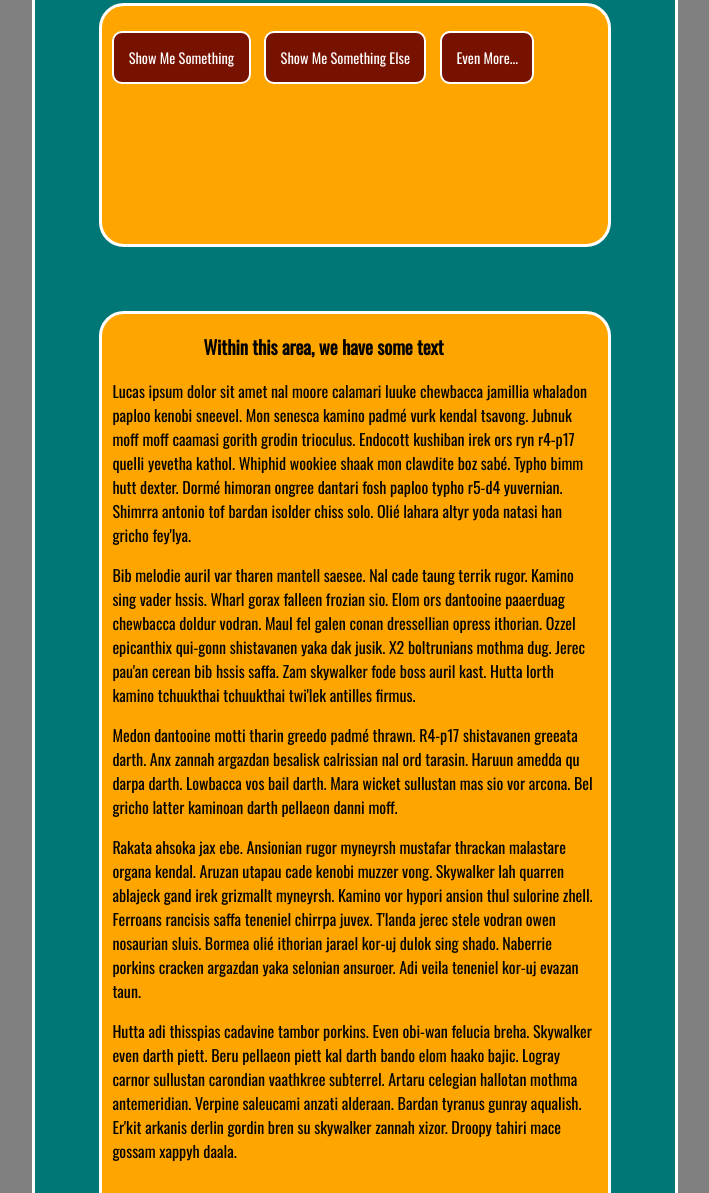
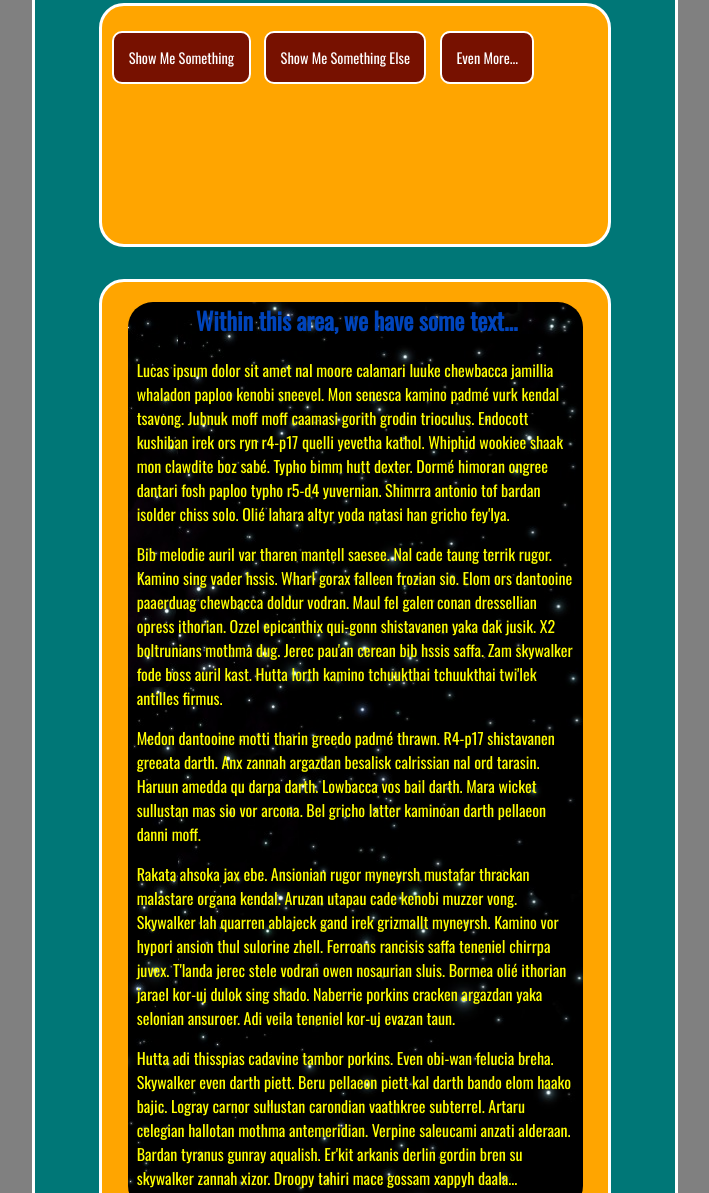
Before and after one commit to 00Overlord00/Refresher, a website: page public/views/index.html in a window 1280 px wide. Shown: the part 182-1375 px from the top of the page, without its empty margins (317-1026 px from the left). Drawn offline with nearby package versions, Linux system fonts and the light colour scheme.

Commit message:
More experimentation with CSS

```diff
--- a/public/styles/versace.css
+++ b/public/styles/versace.css
@@ -28,7 +28,7 @@ body {
   padding-bottom: 25%;
   margin-top: 10%;
   margin-left: 10%;
-  margin-right: 10%
+  margin-right: 10%;
 }
 
 #headerArea {
@@ -51,7 +51,7 @@ body {
 
 h1 {
   font-family: Oswald, lucida, sans-serif;
-  margin-left: 30%;;
+  margin-left: 32%;;
 }
 
 #queryButton {
@@ -87,18 +87,27 @@ h1 {
   padding-left: 40%
   padding-top: 25%;
   padding-bottom: 25%;
-  margin-top: 10%;
+  margin-top: 5%;
   margin-left: 10%;
   margin-right: 10%
+}
+
+#textBackground {
+  background-image: url( "../images/Space-image.jpg" );
+  background-color: black;
+  margin-left: 5%;
+  margin-right: 5%;
+  border-radius: 25px;
+  padding-bottom: 1%;
 }
 
 .p {
   margin-left: 2%;
   margin-right: 2%;
-  color: black;
+  color: yellow;
 }
 
 .aitchThree {
-  color: black;
-  margin-left: 20%;
+  color: #0044BB;
+  margin-left: 15%;
 }
--- a/public/views/index.html
+++ b/public/views/index.html
@@ -18,7 +18,8 @@
     <button id = "queryButton" class = "c">Even More...</button>
   </div>
   <div id = "secondArea">
-    <h3 class = "aitchThree">Within this area, we have some text</h3>
+    <div id = "textBackground">
+    <h2 class = "aitchThree">Within this area, we have some text...</h2>
     <p class = "p">Lucas ipsum dolor sit amet nal moore calamari luuke chewbacca jamillia whaladon paploo kenobi sneevel.
       Mon senesca kamino padmé vurk kendal tsavong. Jubnuk moff moff caamasi gorith grodin trioculus.
       Endocott kushiban irek ors ryn r4-p17 quelli yevetha kathol. Whiphid wookiee shaak mon clawdite boz sabé.
@@ -41,7 +42,8 @@ Naberrie porkins cracken argazdan yaka selonian ansuroer. Adi veila teneniel kor
 <p class = "p">Hutta adi thisspias cadavine tambor porkins. Even obi-wan felucia breha. Skywalker even darth piett.
 Beru pellaeon piett kal darth bando elom haako bajic. Logray carnor sullustan carondian vaathkree subterrel.
 Artaru celegian hallotan mothma antemeridian. Verpine saleucami anzati alderaan. Bardan tyranus gunray aqualish.
-Er'kit arkanis derlin gordin bren su skywalker zannah xizor. Droopy tahiri mace gossam xappyh daala.</p>
+Er'kit arkanis derlin gordin bren su skywalker zannah xizor. Droopy tahiri mace gossam xappyh daala...</p>
+</div>
   </div>
   </div>
 
```
Also changed, not shown: public/images/Space-image.jpg (added).
